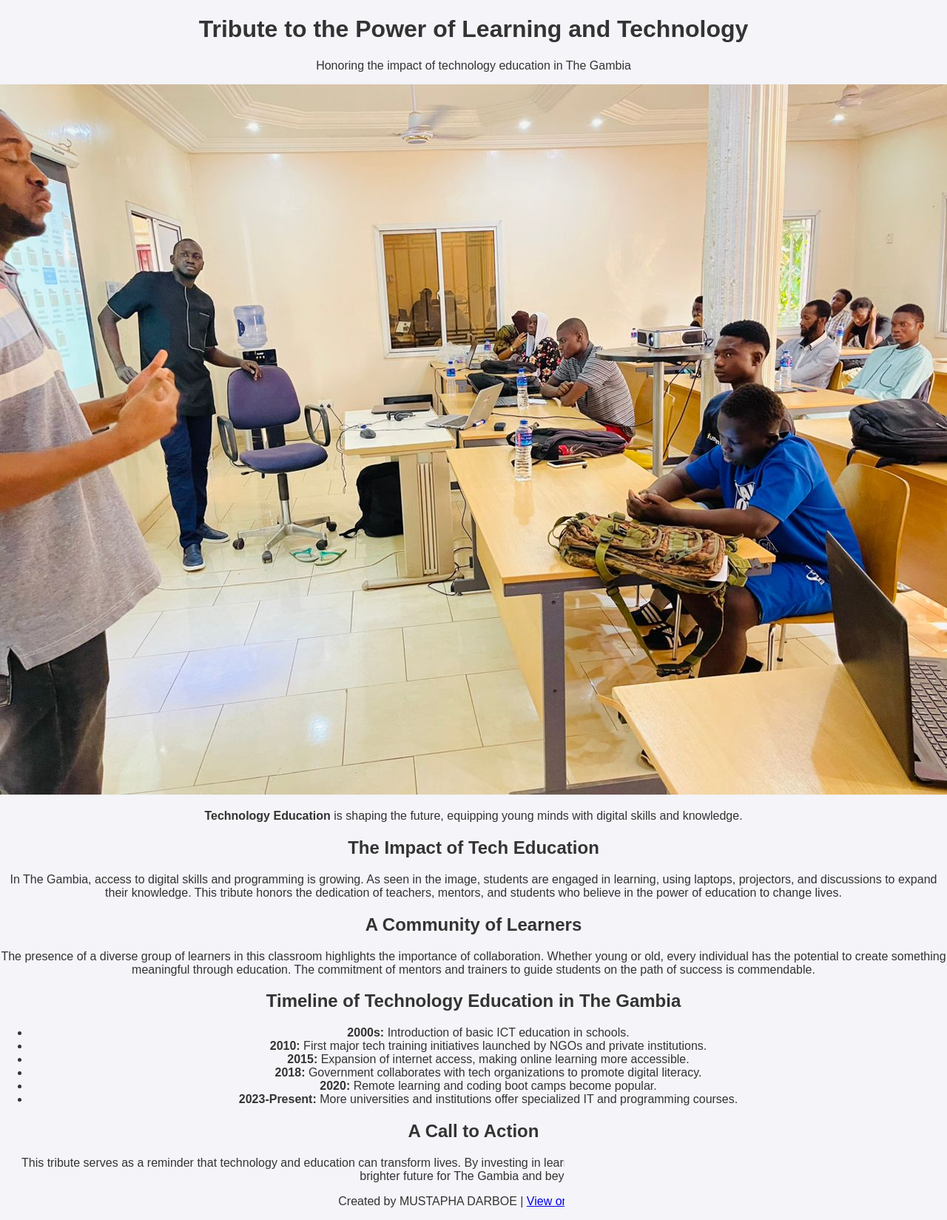
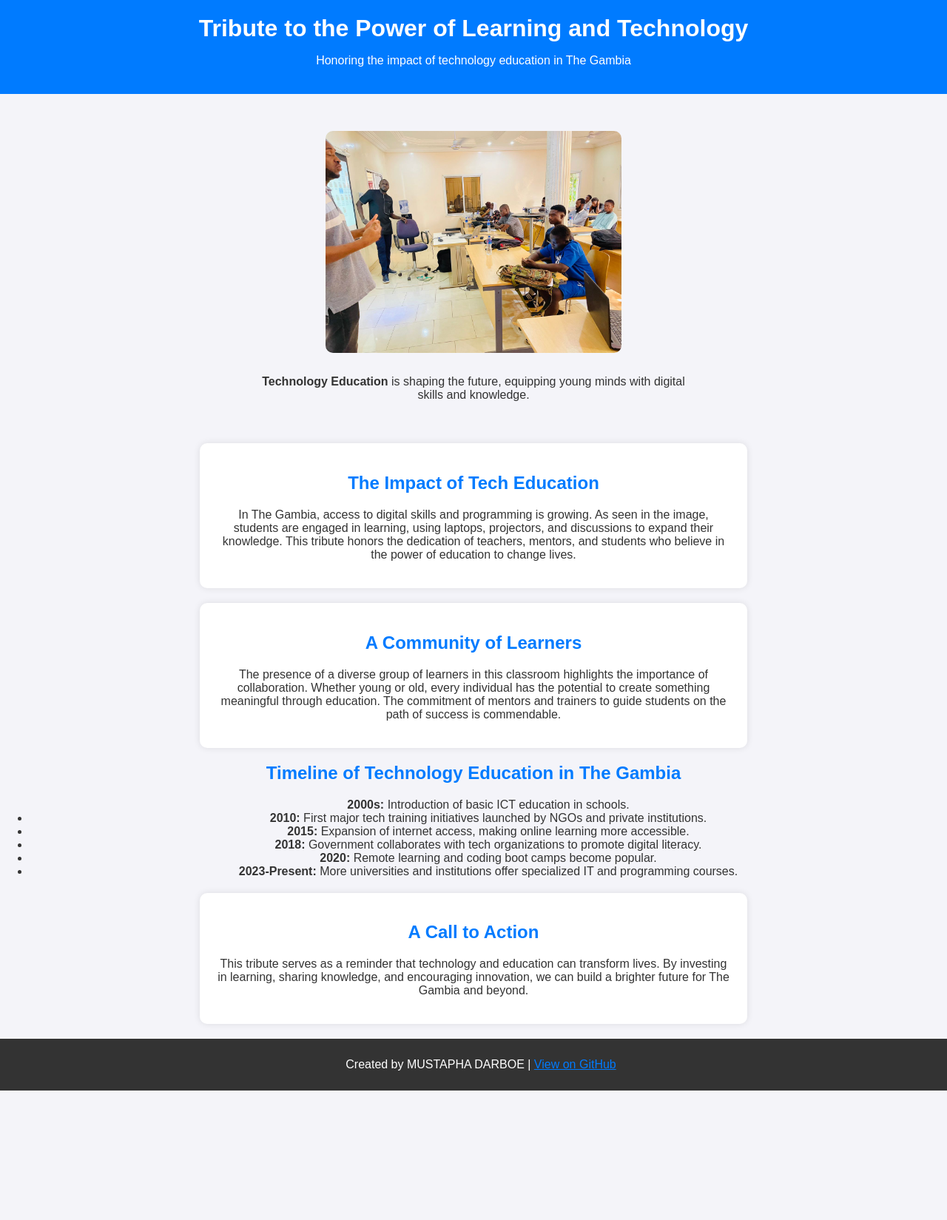
Before and after one commit to mustaphaDarbo/DCodecamp, a plain HTML site: page index.html in a window 1280 px wide. Shown: the whole page at 74% size. After the commit the page ends 1474 px from the top, so only its background shows below. Drawn offline with Linux system fonts and the light colour scheme.

Commit message:
updated css

```diff
--- a/assets/Styles.css
+++ b/assets/Styles.css
@@ -1,3 +1,4 @@
+/* my General Styles */
 body {
     font-family: Arial, sans-serif;
     background-color: #f4f4f9;
@@ -6,3 +7,57 @@ body {
     padding: 0;
     text-align: center;
 }
+
+/* the Header section */
+header {
+    background-color: #007bff;
+    color: white;
+    padding: 20px;
+}
+
+header h1 {
+    margin: 0;
+}
+
+/* Tribute Section */
+.tribute-info {
+    margin: 20px auto;
+    padding: 20px;
+    max-width: 600px;
+}
+
+.tribute-img {
+    width: 100%;
+    max-width: 400px;
+    border-radius: 10px;
+    margin: 10px 0;
+}
+
+/* the  Biography & Legacy */
+.biography, .legacy, .call-to-action {
+    background: white;
+    padding: 20px;
+    margin: 20px auto;
+    max-width: 700px;
+    box-shadow: 0px 0px 10px rgba(0, 0, 0, 0.1);
+    border-radius: 10px;
+}
+
+h2 {
+    color: #007bff;
+}
+
+/*  the Footer */
+footer {
+    background-color: #333;
+    color: white;
+    padding: 10px;
+    position: relative;
+    bottom: 0;
+    width: 100%;
+}
+
+footer a {
+    color: #007bff;
+    text-decoration: none;
+}
--- a/index.html
+++ b/index.html
@@ -31,7 +31,7 @@
         <section class="timeline">
             <h2>Timeline of Technology Education in The Gambia</h2>
             <ul>
-                <li><strong>2000s:</strong> Introduction of basic ICT education in schools.</li>
+                <strong>2000s:</strong> Introduction of basic ICT education in schools.
                 <li><strong>2010:</strong> First major tech training initiatives launched by NGOs and private institutions.</li>
                 <li><strong>2015:</strong> Expansion of internet access, making online learning more accessible.</li>
                 <li><strong>2018:</strong> Government collaborates with tech organizations to promote digital literacy.</li>
```
